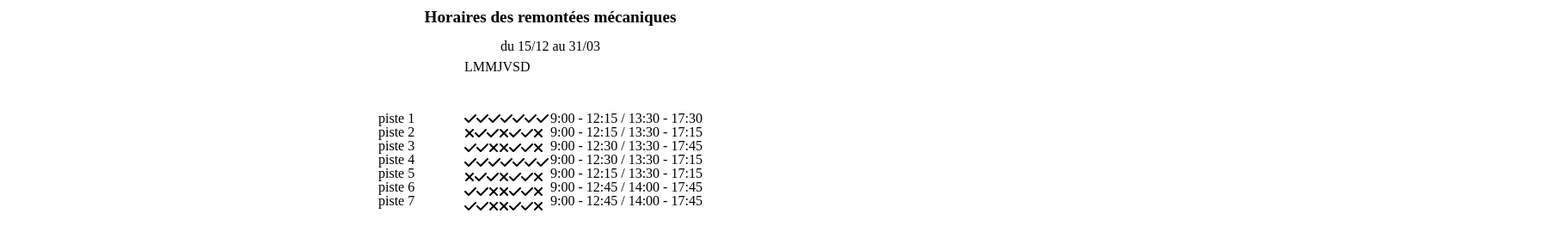
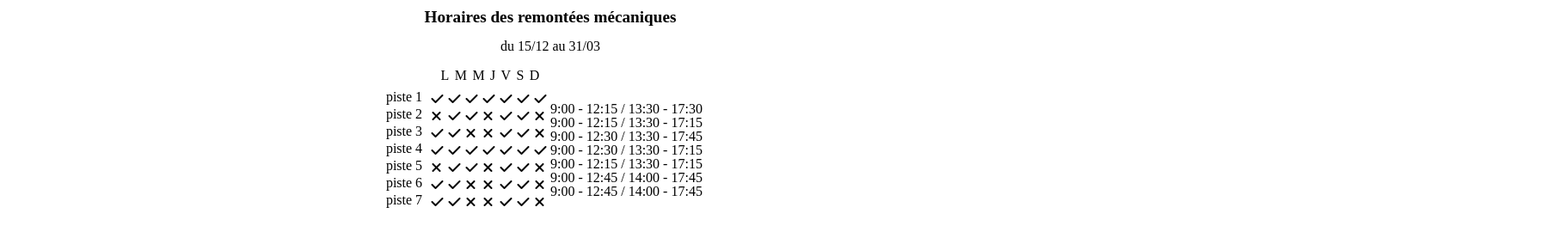
Before and after one commit to GabinLabor/Station-montagne, a plain HTML site: page src/timetable.html in a window 1280 px wide. Shown: the whole page at 86% size, 1820 px wide, since content can reach past the window. Drawn offline with Linux system fonts and the light colour scheme.

Commit message:
css grid en cours + refonte html

```diff
--- a/src/assets/styles/timetable.css
+++ b/src/assets/styles/timetable.css
@@ -19,7 +19,7 @@
     justify-content: center;
 }
 
-.date, .days {
+.date {
     width: 100vw;
 }
 
@@ -30,32 +30,92 @@
 
 .grid-container {
     display: grid;
-    grid-template-rows: 1fr 2fr;
-    grid-template-columns: 100px 100px 200px;
+    grid-template-rows: 0.5fr 2fr;
+    grid-template-columns: 60px 140px 200px;
+
 }
 
 .days {
-    grid-column: 2 / 4;
+    grid-column: 2 / 3;
     grid-row: 1 / 2;
+    align-self: center;
+    justify-self: center;
+}
+
+.days li {
+    margin: 0.2em;
 }
 
 .tracks {
     grid-column: 1 / 2;
     grid-row: 2 / 3;
-}
-
-.tracks, .hours {
-    flex-direction: column;
+    justify-self: center;
+    display: grid;
+    grid-template-rows: repeat(7, 20px);
 }
 
 .open-container {
-    display: flex;
-    flex-direction: column;
     grid-column: 2 / 3;
     grid-row: 2 / 3;
 }
 
+.open-grid-container {
+    display: grid;
+    grid-template-rows: repeat(7, 20px);
+}
+
+.open-track1, .open-track2, .open-track3, .open-track4, .open-track5, .open-track6, .open-track7 {
+    display: grid;
+    grid-template-columns: repeat(7, 20px);
+}
+
+.open-track1 {
+    grid-column: 1 / 8;
+    grid-row: 1 / 2;
+}
+
+.open-track2 {
+    grid-column: 1 / 8;
+    grid-row: 2 / 3;
+}
+
+.open-track3 {
+    grid-column: 1 / 8;
+    grid-row: 3 / 4;
+}
+
+.open-track4 {
+    grid-column: 1 / 8;
+    grid-row: 4 / 5;
+}
+
+.open-track5 {
+    grid-column: 1 / 8;
+    grid-row: 5 / 6;
+}
+
+.open-track6 {
+    grid-column: 1 / 8;
+    grid-row: 6 / 7;
+}
+
+.open-track7 {
+    grid-column: 1 / 8;
+    grid-row: 7 / 8;
+}
+
+.track-close {
+    margin: 0.1em;
+    width: 14px;
+}
+
+.track-open {
+    margin: 0.1em;
+}
+
 .hours {
+    flex-direction: column;
     grid-column: 3 / 4;
     grid-row: 2 / 3;
+    align-self: center;
 }
--- a/src/timetable.html
+++ b/src/timetable.html
@@ -25,79 +25,81 @@
                     <li>S</li>
                     <li>D</li>
                 </ul>
-                <ul class="tracks">
-                    <li>piste 1</li>
-                    <li>piste 2</li>
-                    <li>piste 3</li>
-                    <li>piste 4</li>
-                    <li>piste 5</li>
-                    <li>piste 6</li>
-                    <li>piste 7</li>
-                </ul>
+                <div class="tracks">
+                    <p>piste 1</p>
+                    <p>piste 2</p>
+                    <p>piste 3</p>
+                    <p>piste 4</p>
+                    <p>piste 5</p>
+                    <p>piste 6</p>
+                    <p>piste 7</p>
+                </div>
                 <div class="open-container">
-                    <ul class="open">
-                        <li><i class="fa-solid fa-check"></i></li>
-                        <li><i class="fa-solid fa-check"></i></li>
-                        <li><i class="fa-solid fa-check"></i></li>
-                        <li><i class="fa-solid fa-check"></i></li>
-                        <li><i class="fa-solid fa-check"></i></li>
-                        <li><i class="fa-solid fa-check"></i></li>
-                        <li><i class="fa-solid fa-check"></i></li>
-                    </ul>
-                    <ul class="open">
-                        <li><i class="fa-solid fa-xmark"></i></li>
-                        <li><i class="fa-solid fa-check"></i></li>
-                        <li><i class="fa-solid fa-check"></i></li>
-                        <li><i class="fa-solid fa-xmark"></i></li>
-                        <li><i class="fa-solid fa-check"></i></li>
-                        <li><i class="fa-solid fa-check"></i></li>
-                        <li><i class="fa-solid fa-xmark"></i></li>
-                    </ul>
-                    <ul class="open">
-                        <li><i class="fa-solid fa-check"></i></li>
-                        <li><i class="fa-solid fa-check"></i></li>
-                        <li><i class="fa-solid fa-xmark"></i></li>
-                        <li><i class="fa-solid fa-xmark"></i></li>
-                        <li><i class="fa-solid fa-check"></i></li>
-                        <li><i class="fa-solid fa-check"></i></li>
-                        <li><i class="fa-solid fa-xmark"></i></li>
-                    </ul>
-                    <ul class="open">
-                        <li><i class="fa-solid fa-check"></i></li>
-                        <li><i class="fa-solid fa-check"></i></li>
-                        <li><i class="fa-solid fa-check"></i></li>
-                        <li><i class="fa-solid fa-check"></i></li>
-                        <li><i class="fa-solid fa-check"></i></li>
-                        <li><i class="fa-solid fa-check"></i></li>
-                        <li><i class="fa-solid fa-check"></i></li>
-                    </ul>
-                    <ul class="open">
-                        <li><i class="fa-solid fa-xmark"></i></li>
-                        <li><i class="fa-solid fa-check"></i></li>
-                        <li><i class="fa-solid fa-check"></i></li>
-                        <li><i class="fa-solid fa-xmark"></i></li>
-                        <li><i class="fa-solid fa-check"></i></li>
-                        <li><i class="fa-solid fa-check"></i></li>
-                        <li><i class="fa-solid fa-xmark"></i></li>
-                    </ul>
-                    <ul class="open">
-                        <li><i class="fa-solid fa-check"></i></li>
-                        <li><i class="fa-solid fa-check"></i></li>
-                        <li><i class="fa-solid fa-xmark"></i></li>
-                        <li><i class="fa-solid fa-xmark"></i></li>
-                        <li><i class="fa-solid fa-check"></i></li>
-                        <li><i class="fa-solid fa-check"></i></li>
-                        <li><i class="fa-solid fa-xmark"></i></li>
-                    </ul>
-                    <ul class="open">
-                        <li><i class="fa-solid fa-check"></i></li>
-                        <li><i class="fa-solid fa-check"></i></li>
-                        <li><i class="fa-solid fa-xmark"></i></li>
-                        <li><i class="fa-solid fa-xmark"></i></li>
-                        <li><i class="fa-solid fa-check"></i></li>
-                        <li><i class="fa-solid fa-check"></i></li>
-                        <li><i class="fa-solid fa-xmark"></i></li>
-                    </ul>
+                    <div class="open-grid-container">
+                    <div class="open-track1">
+                        <i class="fa-solid fa-check track-open"></i>
+                        <i class="fa-solid fa-check track-open"></i>
+                        <i class="fa-solid fa-check track-open"></i>
+                        <i class="fa-solid fa-check track-open"></i>
+                        <i class="fa-solid fa-check track-open"></i>
+                        <i class="fa-solid fa-check track-open"></i>
+                        <i class="fa-solid fa-check track-open"></i>
+                    </div>
+                    <div class="open-track2">
+                        <i class="fa-solid fa-xmark track-close"></i>
+                        <i class="fa-solid fa-check track-open"></i>
+                        <i class="fa-solid fa-check track-open"></i>
+                        <i class="fa-solid fa-xmark track-close"></i>
+                        <i class="fa-solid fa-check track-open"></i>
+                        <i class="fa-solid fa-check track-open"></i>
+                        <i class="fa-solid fa-xmark track-close"></i>
+                    </div>
+                    <div class="open-track3">
+                        <i class="fa-solid fa-check track-open"></i>
+                        <i class="fa-solid fa-check track-open"></i>
+                        <i class="fa-solid fa-xmark track-close"></i>
+                        <i class="fa-solid fa-xmark track-close"></i>
+                        <i class="fa-solid fa-check track-open"></i>
+                        <i class="fa-solid fa-check track-open"></i>
+                        <i class="fa-solid fa-xmark track-close"></i>
+                    </div>
+                    <div class="open-track4">
+                        <i class="fa-solid fa-check track-open"></i>
+                        <i class="fa-solid fa-check track-open"></i>
+                        <i class="fa-solid fa-check track-open"></i>
+                        <i class="fa-solid fa-check track-open"></i>
+                        <i class="fa-solid fa-check track-open"></i>
+                        <i class="fa-solid fa-check track-open"></i>
+                        <i class="fa-solid fa-check track-open"></i>
+                    </div>
+                    <div class="open-track5">
+                        <i class="fa-solid fa-xmark track-close"></i>
+                        <i class="fa-solid fa-check track-open"></i>
+                        <i class="fa-solid fa-check track-open"></i>
+                        <i class="fa-solid fa-xmark track-close"></i>
+                        <i class="fa-solid fa-check track-open"></i>
+                        <i class="fa-solid fa-check track-open"></i>
+                        <i class="fa-solid fa-xmark track-close"></i>
+                    </div>
+                    <div class="open-track6">
+                        <i class="fa-solid fa-check track-open"></i>
+                        <i class="fa-solid fa-check track-open"></i>
+                        <i class="fa-solid fa-xmark track-close"></i>
+                        <i class="fa-solid fa-xmark track-close"></i>
+                        <i class="fa-solid fa-check track-open"></i>
+                        <i class="fa-solid fa-check track-open"></i>
+                        <i class="fa-solid fa-xmark track-close"></i>
+                    </div>
+                    <div class="open-track7">
+                        <i class="fa-solid fa-check track-open"></i>
+                        <i class="fa-solid fa-check track-open"></i>
+                        <i class="fa-solid fa-xmark track-close"></i>
+                        <i class="fa-solid fa-xmark track-close"></i>
+                        <i class="fa-solid fa-check track-open"></i>
+                        <i class="fa-solid fa-check track-open"></i>
+                        <i class="fa-solid fa-xmark track-close"></i>
+                    </div>
+                </div>
                 </div>
                 <ul class="hours">
                     <li>9:00 - 12:15 / 13:30 - 17:30</li>
```
